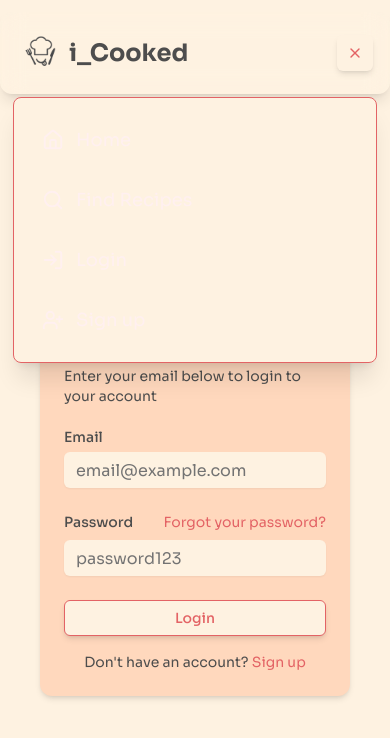
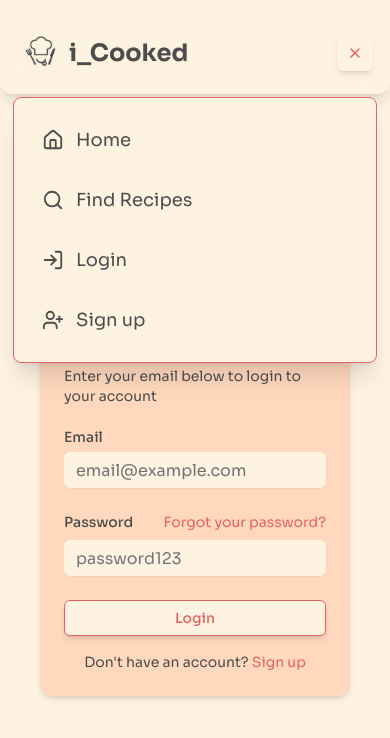
Before and after one commit to abdiel-vega/i_Cooked, a Next.js app: page /auth/login in a window 390 px wide. Both pictures are taken after a click on the button "Toggle menu". Shown: the top 738 px of the page. Built offline with nearby package versions, Linux system fonts and the light colour scheme; no server answers.

Commit message:
update nava e for mobile

```diff
--- a/components/navbar.tsx
+++ b/components/navbar.tsx
@@ -31,7 +31,7 @@ export default function Navbar() {
   );
 
   const MobileNavLink = ({ href, children, onClick }: { href: string, children: React.ReactNode, onClick?: () => void }) => (
-    <Link href={href} onClick={onClick} className="flex items-center gap-3 p-3 rounded-md hover:bg-accent text-accent-foreground text-lg">
+    <Link href={href} onClick={onClick} className="flex items-center gap-3 p-3 rounded-md text-foreground hover:bg-accent text-accent-foreground text-lg">
       {children}
     </Link>
   );
```
